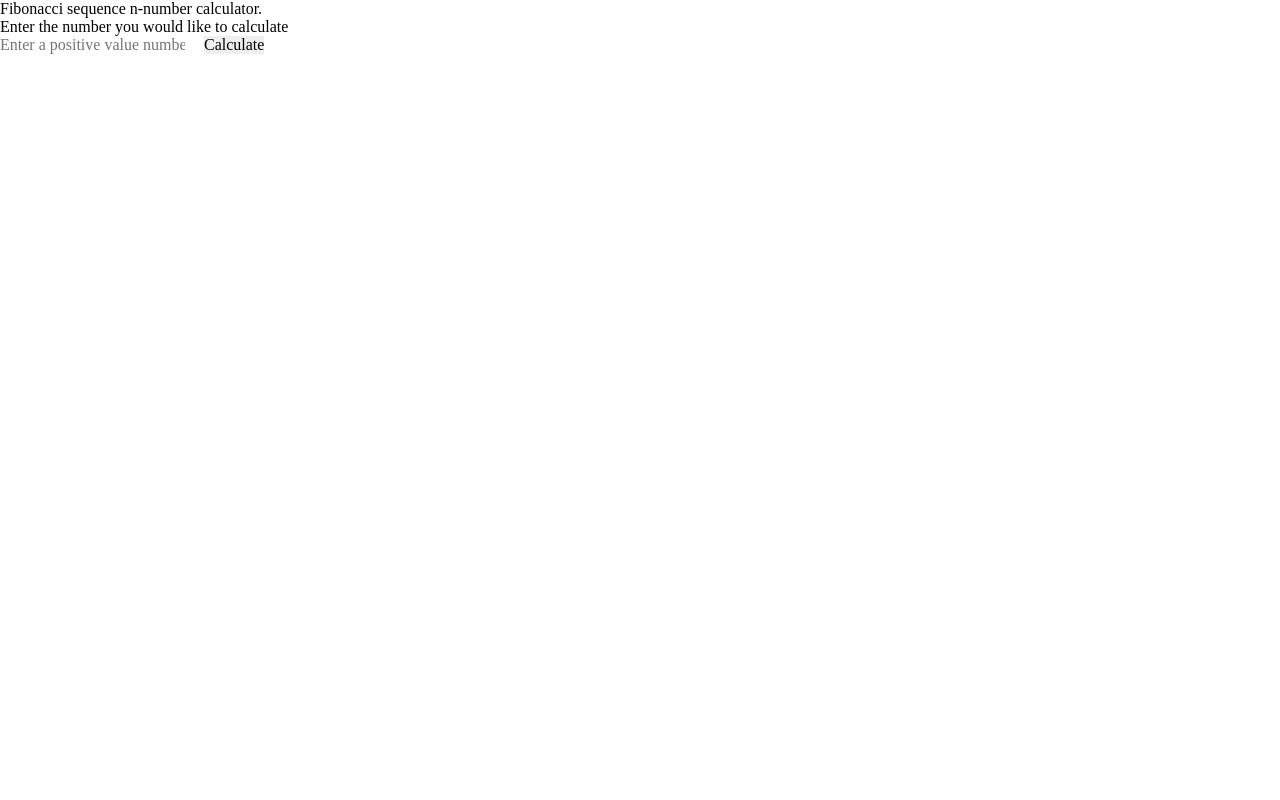
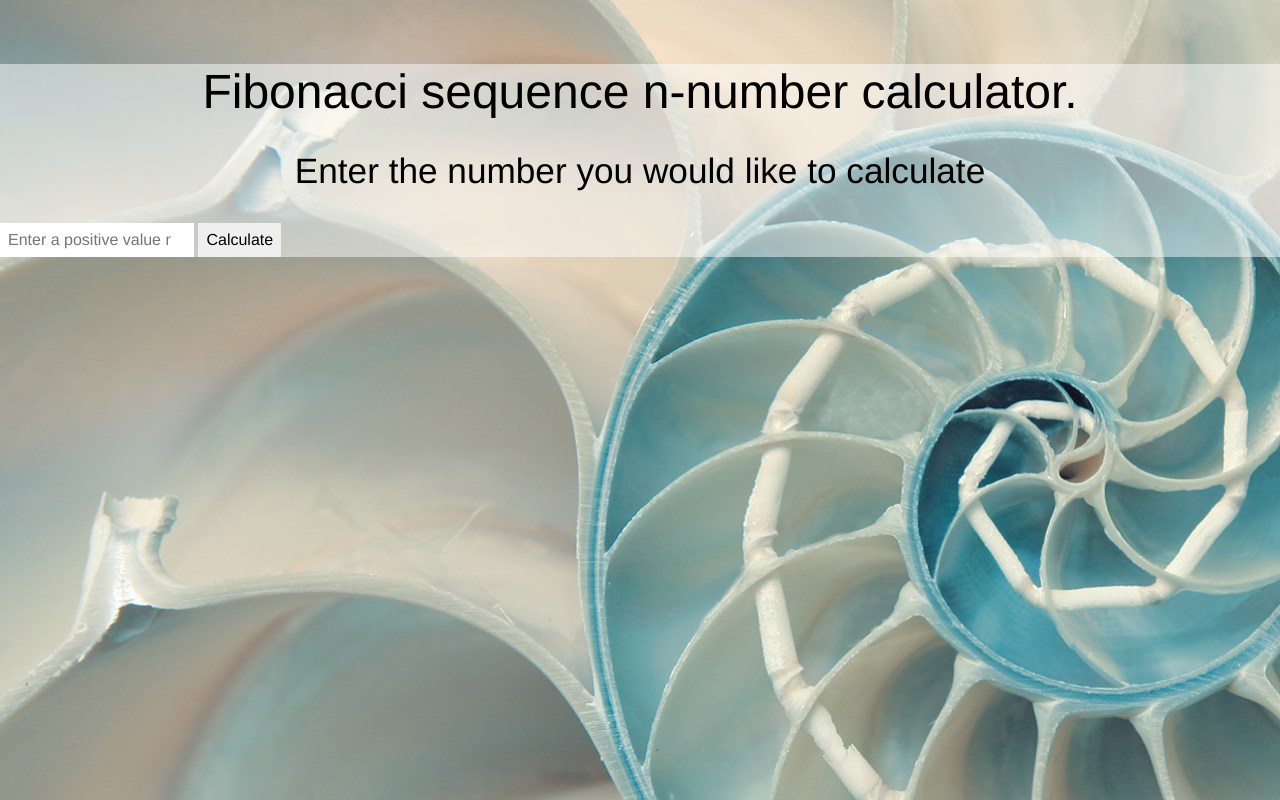
Before and after one commit to maciekKuc/fibonacci, a website: page index.html in a window 1280 px wide. Drawn offline with Linux system fonts and the light colour scheme.

Commit message:
basic styling

```diff
--- a/css/style.css
+++ b/css/style.css
@@ -8,3 +8,52 @@
 	font: inherit;
 	vertical-align: baseline;
  }
+
+ .title{
+ 	font-size: 3rem;
+ }
+
+ .title--small{
+ 	font-size: 2.2rem;
+ }
+
+ .title,
+ .title--small{
+ 	text-align: center;
+ }
+
+ .mb{
+ 	margin-bottom: 2rem;
+ }
+
+ .mt{
+ 	margin-top: 2rem;
+ }
+
+ body{
+ 	background-image: url('../img/background.jpg');
+ 	font-family: Helvetica, Arial;
+ }
+
+ .container{
+ 	max-width: 1300px;
+ 	margin: 5vw auto 0 auto;
+ 	background-color: rgba(255, 255, 255, 0.5);
+ }
+
+ .box__numbers{
+ 	display: grid;
+ 	grid-template-columns: repeat(4, 1fr);
+ 	justify-items: center;
+ }
+
+ .box__input,
+ .box__button{
+ 	padding: .5rem;
+ }
+
+ .box__number{
+ 	font-size: 2.5rem;
+ 	transform: scale(0.8, 0.8);
+ 	transition: transform 1s;
+ }
--- a/index.html
+++ b/index.html
@@ -9,12 +9,14 @@
 </head>
 <body>
 	<div class="container">
-		<h1 class="title">Fibonacci sequence n-number calculator.</h1>
-		<h3 class="title--small">Enter the number you would like to calculate</h3>
+		<h1 class="title mt mb">Fibonacci sequence n-number calculator.</h1>
+		<h3 class="title--small mb">Enter the number you would like to calculate</h3>
 		<div class="box">
 			<div class="box__enter">
-				<input type="number" class="box__input" min="0" placeholder="Enter a positive value number." required>
-				<button class="box__button">Calculate</button>
+				<form>
+					<input type="number" class="box__input" min="0" placeholder="Enter a positive value number." required>
+					<input type="submit" value="Calculate" class="box__button"></input>
+				</form>
 			</div>
 			<div class="box__numbers">
 
--- a/index.js
+++ b/index.js
@@ -23,17 +23,30 @@ const calculateFibonacci = (n) => {
 	return fibonacciSequence;
 };
 
-const showNumbers = (inputArr, delay) => {
-	inputArr.map((item) =>{
-		var number = document.createElement('p');
-		number.innerHTML = item;
-		numberContainer.appendChild(number);
-	})
+const showNumbers = (inputArr) => {
+	inputArr.map(setTimeout((item) =>{
+			var number = document.createElement('p');
+			number.innerHTML = item;
+
+			numberContainer.appendChild(number);
+		}, 3000)
+	);
 
 };
 
+//const showNumber = (item) => {
+//	var number = document.createElement('div');
+//	number.innerHTML = `<p class="box__number">${item}</p>`;
+//	numberContainer.appendChild(number);
+//	console.log(number);
+//}
+
 button.addEventListener('click', (e) => {
+	e.preventDefault();
 	numberContainer.innerHTML = '';
-	let sequence = calculateFibonacci(input.value,5);
-	showNumbers(sequence,5);
+	let sequence = calculateFibonacci(input.value);
+	showNumbers(sequence);
+	//for(let j = 0; j < sequence.length; j++){
+	//	setInterval(showNumber(sequence[j]),3000);
+	//}
 });
```
Also changed, not shown: img/background.jpg (added).
